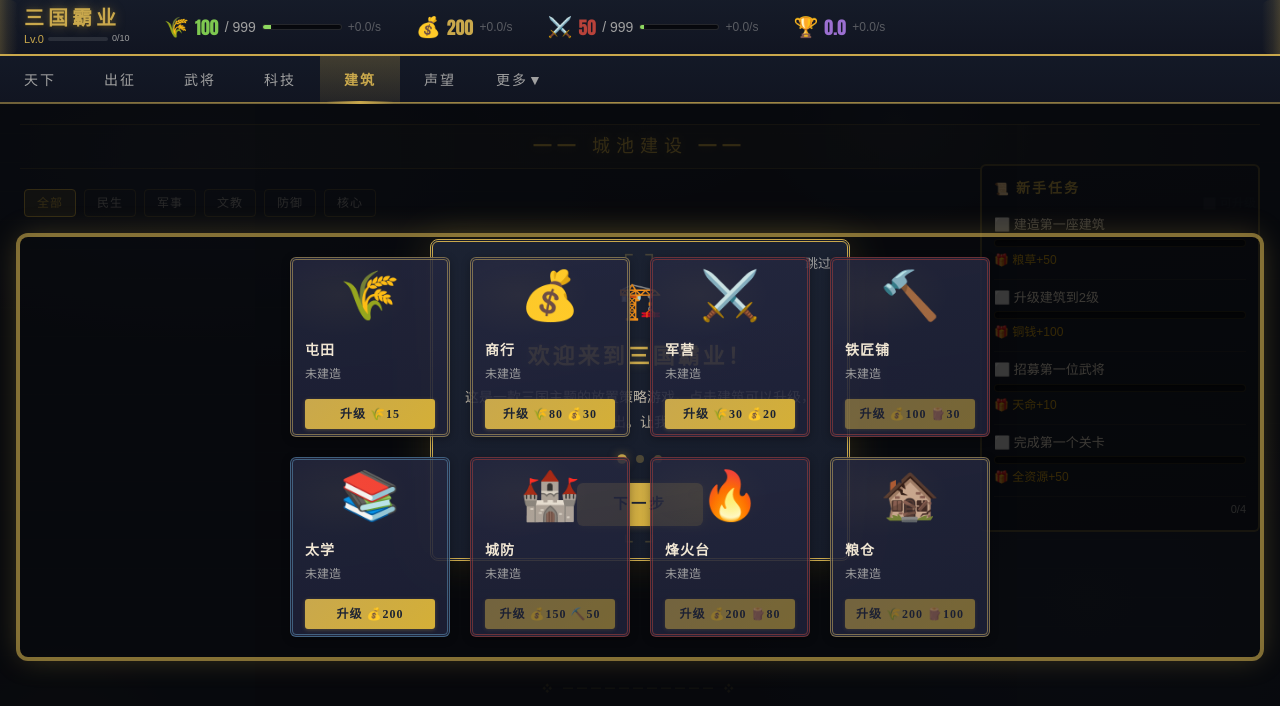
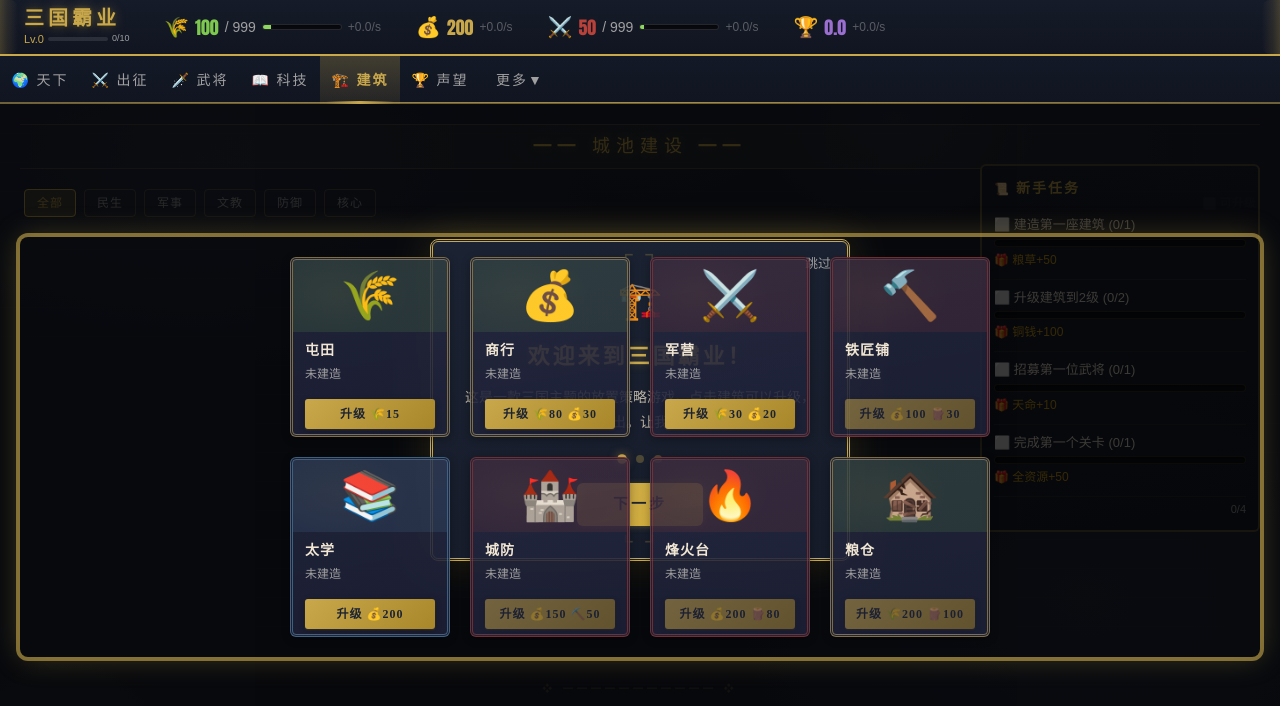
Before and after one commit to CodeRudder/game-portal, a React (Vite) app: page /games/three-kingdoms-pixi in a window 1280 px wide. Shown: the top 706 px of the page. Built offline with nearby package versions, Linux system fonts and the light colour scheme.

Commit message:
fix: v1.0 R4 P2修复冲刺9分
- 弹窗遮罩层增加backdrop-filter模糊效果
- 费用明细格式优化(✓ 100/100)
- 建筑图标背景差异化(民生淡绿/军事淡红/文教淡蓝/防御淡橙/核心淡金)
- hover效果和Tab hover已确认存在

```diff
--- a/src/components/idle/ThreeKingdomsPixiGame.css
+++ b/src/components/idle/ThreeKingdomsPixiGame.css
@@ -450,12 +450,11 @@
 }
 
 .tk-building-card:hover {
-  transform: translateY(-5px);
+  transform: translateY(-2px);
   box-shadow:
-    0 10px 28px rgba(0, 0, 0, 0.4),
-    0 0 12px rgba(201, 168, 76, 0.25),
-    0 0 2px rgba(201,168,76,0.5);
-  border-color: #C9A84C;
+    0 8px 20px rgba(0, 0, 0, 0.4),
+    0 0 8px rgba(201, 168, 76, 0.2);
+  border-color: rgba(201, 168, 76, 0.8);
 }
 
 .tk-building-card:active {
@@ -519,6 +518,13 @@
   font-size: 48px;
 }
 
+/* 图标背景按类别差异化 */
+.tk-building-icon[data-icon-cat="民生"] { background: rgba(126, 200, 80, 0.12); }
+.tk-building-icon[data-icon-cat="军事"] { background: rgba(184, 66, 58, 0.12); }
+.tk-building-icon[data-icon-cat="文教"] { background: rgba(100, 160, 200, 0.12); }
+.tk-building-icon[data-icon-cat="防御"] { background: rgba(212, 160, 23, 0.12); }
+.tk-building-icon[data-icon-cat="核心"] { background: rgba(201, 168, 76, 0.15); }
+
 /* 建筑信息区 */
 .tk-building-info {
   padding: 8px 12px;
@@ -563,7 +569,7 @@
 .tk-building-upgrade-btn {
   margin: 8px 12px;
   padding: 6px 0;
-  background: linear-gradient(135deg, #C9A84C, #D4AF37);
+  background: linear-gradient(135deg, #C9A84C 0%, #A8872A 100%);
   color: #1C2333;
   border: none;
   border-radius: 3px;
@@ -574,12 +580,12 @@
   transition: all 200ms ease-out;
   font-family: 'KaiTi', 'STKaiti', 'Kaiti SC', serif;
   letter-spacing: 1px;
-  box-shadow: 0 1px 4px rgba(201,168,76,0.3);
+  box-shadow: 0 2px 6px rgba(0, 0, 0, 0.3), 0 1px 2px rgba(201, 168, 76, 0.2);
 }
 
 .tk-building-upgrade-btn:hover {
-  box-shadow: 0 0 14px rgba(201, 168, 76, 0.5), 0 2px 8px rgba(201,168,76,0.3);
-  background: linear-gradient(135deg, #D4AF37, #DFC06E);
+  background: linear-gradient(135deg, #D4AF37, #E8C84A);
+  box-shadow: 0 2px 10px rgba(201, 168, 76, 0.4);
 }
 
 /* 禁用态按钮 */
@@ -590,7 +596,7 @@
 
 .tk-btn-disabled:hover {
   box-shadow: none;
-  background: linear-gradient(135deg, #C9A84C, #D4AF37);
+  background: linear-gradient(135deg, #C9A84C 0%, #A8872A 100%);
 }
 
 /* ─── 锁定建筑 — 半透明+虚线边框 ─── */
@@ -626,6 +632,8 @@
   position: fixed;
   inset: 0;
   background: rgba(0, 0, 0, 0.65);
+  -webkit-backdrop-filter: blur(4px);
+  backdrop-filter: blur(4px);
   display: flex;
   align-items: center;
   justify-content: center;
@@ -690,17 +698,17 @@
 /* 弹窗关闭按钮 */
 .tk-modal-close {
   position: absolute;
-  top: 12px;
-  right: 12px;
+  top: 10px;
+  right: 10px;
   background: transparent;
-  color: #A0A0A0;
+  color: #C9A84C;
   border: none;
-  font-size: 20px;
+  font-size: 22px;
   cursor: pointer;
   transition: all 200ms ease-out;
   line-height: 1;
-  width: 28px;
-  height: 28px;
+  width: 32px;
+  height: 32px;
   border-radius: 50%;
   display: flex;
   align-items: center;
@@ -709,7 +717,7 @@
 
 .tk-modal-close:hover {
   color: #F0E6D3;
-  background: rgba(255,255,255,0.1);
+  background: rgba(201,168,76,0.15);
 }
 
 /* 弹窗内容区 */
@@ -740,8 +748,8 @@
 
 /* 产出信息 */
 .tk-modal-rate {
-  font-size: 14px;
-  color: #A0A0A0;
+  font-size: 15px;
+  color: #F0E6D3;
 }
 
 /* 产出百分比增幅标注 — 金色醒目 */
--- a/src/components/idle/ThreeKingdomsPixiGame.tsx
+++ b/src/components/idle/ThreeKingdomsPixiGame.tsx
@@ -66,12 +66,12 @@ const CATEGORY_MAP: Record<string, BuildingCategory> = {
 
 /** Tab 定义 */
 const TABS = [
-  { key: 'world',    label: '天下' },
-  { key: 'campaign', label: '出征' },
-  { key: 'generals', label: '武将' },
-  { key: 'tech',     label: '科技' },
-  { key: 'buildings',label: '建筑' },
-  { key: 'prestige', label: '声望' },
+  { key: 'world',    label: '🌍 天下' },
+  { key: 'campaign', label: '⚔️ 出征' },
+  { key: 'generals', label: '🗡️ 武将' },
+  { key: 'tech',     label: '📖 科技' },
+  { key: 'buildings',label: '🏗️ 建筑' },
+  { key: 'prestige', label: '🏆 声望' },
   { key: 'more',     label: '更多▼' },
 ];
 
@@ -470,7 +470,7 @@ const ThreeKingdomsPixiGame: React.FC = () => {
                     data-category={getCategory(def)}
                     onClick={() => isUnlocked && setUpgradeModal(def.id)}
                   >
-                    <div className="tk-building-icon">{def.icon}</div>
+                    <div className="tk-building-icon" data-icon-cat={getCategory(def)}>{def.icon}</div>
                     <div className="tk-building-info">
                       <div className="tk-building-name">
                         {def.name}
@@ -547,10 +547,14 @@ const ThreeKingdomsPixiGame: React.FC = () => {
         {/* ═══ 任务面板（右上角悬浮） ═══ */}
         <div className="tk-task-panel">
           <div className="tk-task-title">新手任务</div>
-          {tasks.map(task => (
+          {tasks.map(task => {
+            const progressText = task.type === 'building'
+              ? `${Math.min(levels[task.target] ?? 0, task.targetLevel)}/${task.targetLevel}`
+              : task.done ? '1/1' : '0/1';
+            return (
             <div key={task.id} className={`tk-task-item ${task.done ? 'tk-task-item-done' : ''}`}>
               <div className="tk-task-name">
-                {task.done ? '✅' : '⬜'} {task.title}
+                {task.done ? '✅' : '⬜'} {task.title} ({progressText})
               </div>
               {!task.done && task.progress > 0 && (
                 <div className="tk-task-progress-text">{Math.round(task.progress * 100)}%</div>
@@ -566,7 +570,8 @@ const ThreeKingdomsPixiGame: React.FC = () => {
                 {task.done && <span className="tk-task-completed"> 已领取</span>}
               </div>
             </div>
-          ))}
+          );
+          })}
           <div className="tk-task-count">
             {completedTasks}/{tasks.length}
           </div>
@@ -608,7 +613,7 @@ const ThreeKingdomsPixiGame: React.FC = () => {
                     {currentRate > 0 ? (
                       <span className="tk-rate-pct">(+{pctIncrease}%)</span>
                     ) : (
-                      <span className="tk-rate-pct tk-rate-new">新增</span>
+                      <span className="tk-rate-pct">新增 (+100%)</span>
                     )}
                   </div>
                   <div className="tk-modal-cost">
@@ -620,7 +625,7 @@ const ThreeKingdomsPixiGame: React.FC = () => {
                         <div key={rid} className={`tk-modal-cost-item ${enough ? 'tk-modal-cost-item-enough' : 'tk-modal-cost-item-lacking'}`}>
                           {RESOURCE_ICONS[rid] ?? rid} {fmtNum(amt)}{' '}
                           <span style={{ color: enough ? '#7EC850' : '#B8423A' }}>
-                            拥有:{fmtNum(have)} {enough ? '✓' : '✗'}
+                            {enough ? '✓' : '✗'} {fmtNum(have)}/{fmtNum(amt)}
                           </span>
                         </div>
                       );
```
